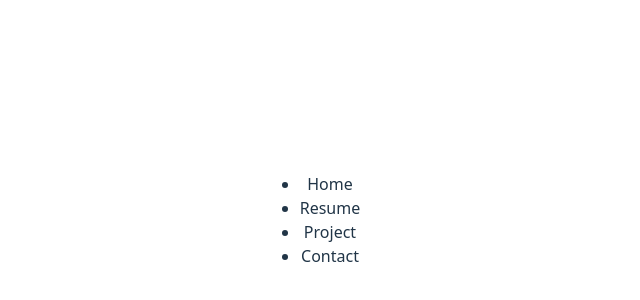
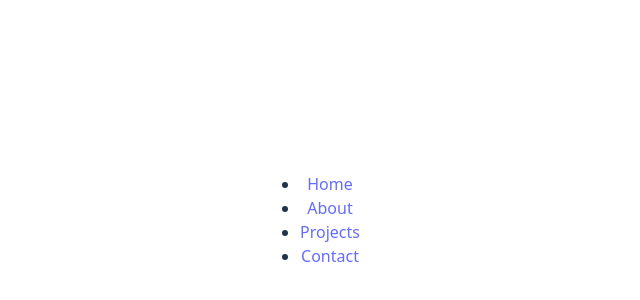
Before and after one commit to emerrafter1/portfolio, a React (Vite) app: page / in a window 1280 px wide. Shown: the part 180-480 px from the top of the page, without its empty margins (330-970 px from the left). Built offline with nearby package versions, Linux system fonts and the light colour scheme.

Commit message:
set up routes

```diff
--- a/package.json
+++ b/package.json
@@ -13,15 +13,16 @@
     "deploy": "gh-pages -d dist"
   },
   "dependencies": {
-    "@types/react-router-dom": "^5.3.3",
     "react": "^19.0.0",
     "react-dom": "^19.0.0",
-    "react-router": "^7.5.2"
+    "react-router": "^7.5.2",
+    "react-router-dom": "^7.5.2"
   },
   "devDependencies": {
     "@eslint/js": "^9.22.0",
     "@types/react": "^19.0.10",
     "@types/react-dom": "^19.0.4",
+    "@types/react-router-dom": "^5.3.3",
     "@vitejs/plugin-react": "^4.3.4",
     "eslint": "^9.22.0",
     "eslint-plugin-react-hooks": "^5.2.0",
--- a/src/Nav.tsx
+++ b/src/Nav.tsx
@@ -1,11 +1,21 @@
+import { Link } from "react-router-dom";
+
 const Nav = () => {
   return (
     <nav>
       <ul>
-        <li>Home</li>
-        <li>Resume</li>
-        <li>Project</li>
-        <li>Contact</li>
+        <li>
+          <Link to="/">Home</Link>
+        </li>
+        <li>
+          <Link to="/portfolio/about">About</Link>
+        </li>
+        <li>
+          <Link to="/portfolio/projects">Projects</Link>
+        </li>
+        <li>
+          <Link to="/portfolio/contact">Contact</Link>
+        </li>
       </ul>
     </nav>
   );
```
Also changed, not shown: 1 other file (tests, documents, lock files or other folders).
